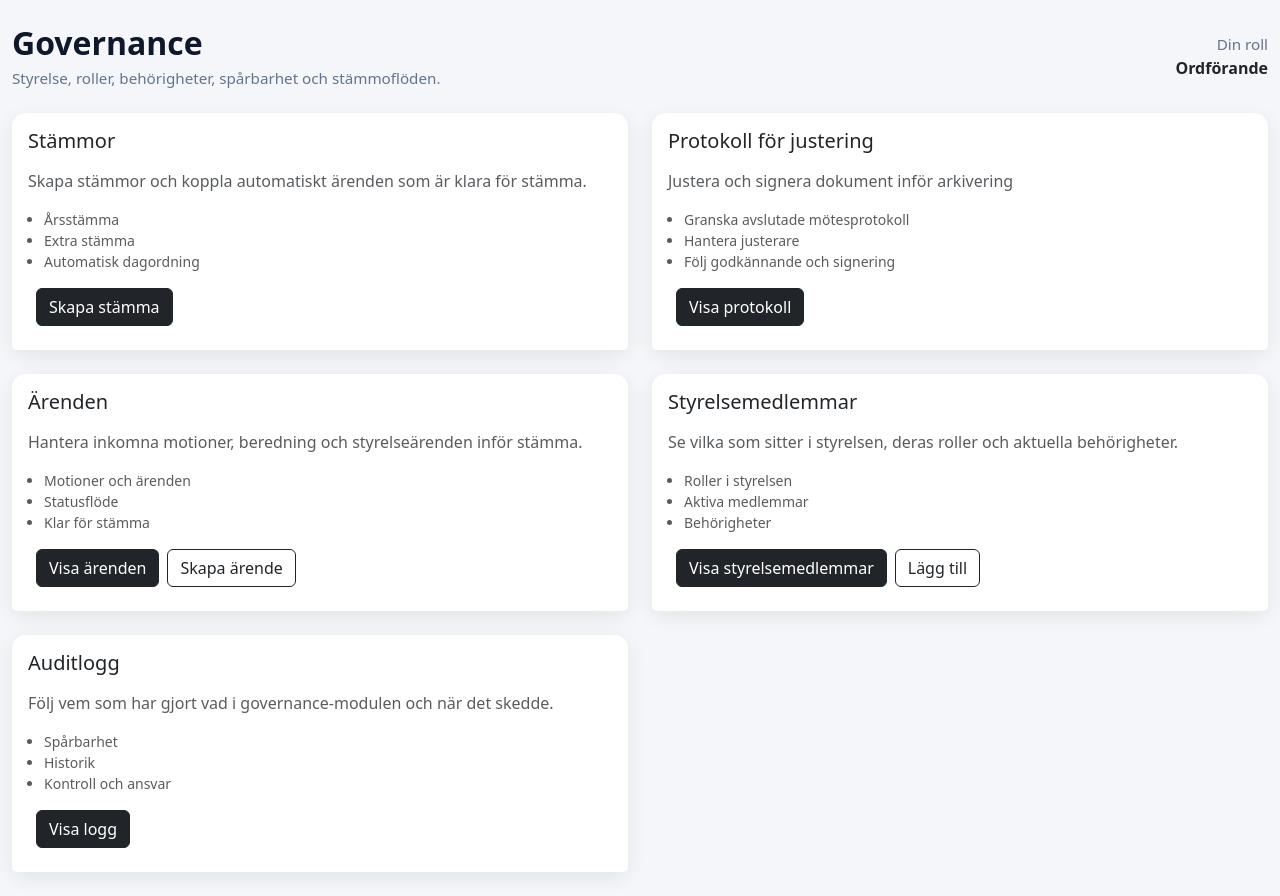
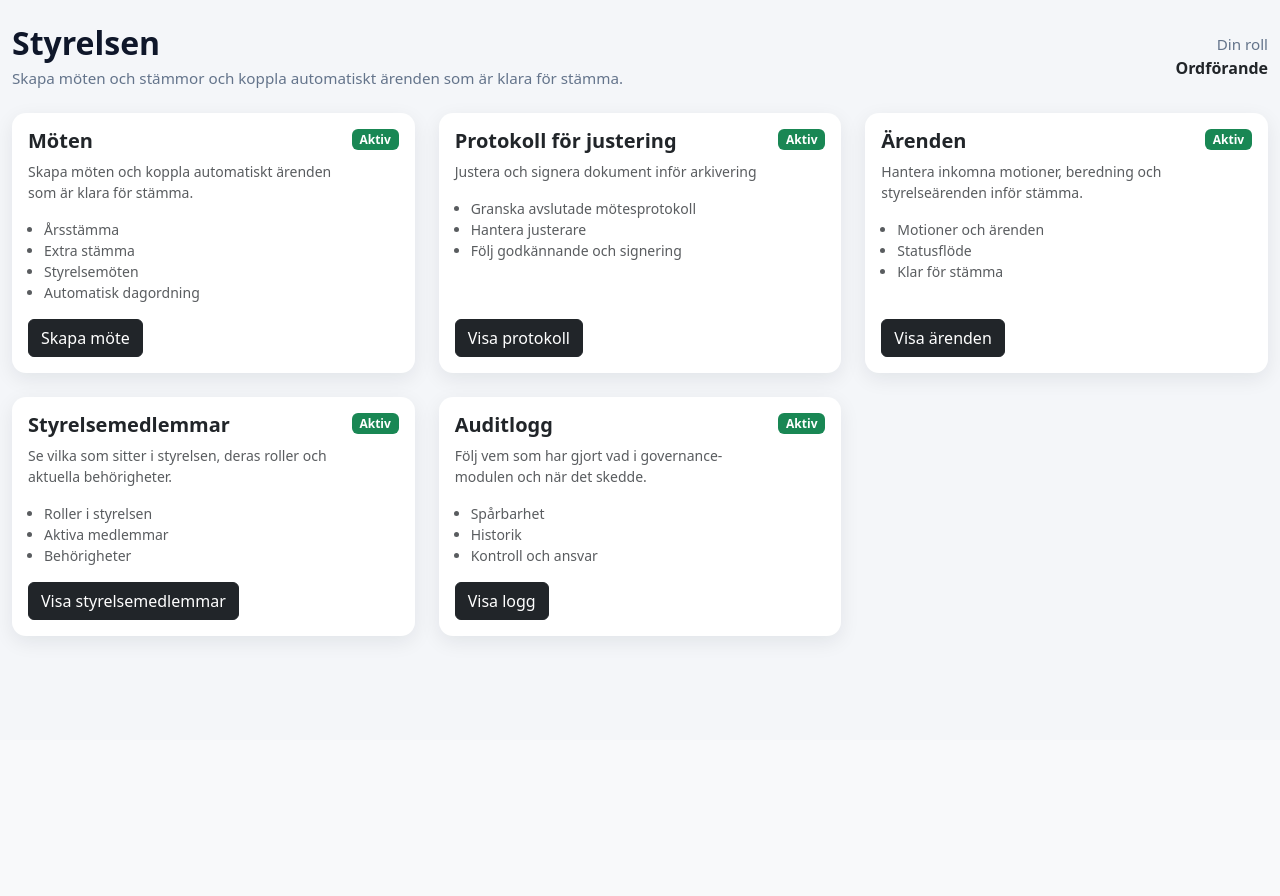
Before and after one commit to StoffeEriksson/fishing_association_portal, a Django app: page /governance/ in a window 1280 px wide. Shown: the part 60-956 px from the top of the page. After the commit the page ends 703 px from the top, so only its background shows below. Run offline with Django 5.2, Linux system fonts and the light colour scheme; a user stored in the database is signed in; data comes from the database, SQL or seed files in the repository; tables that the repository leaves empty hold one stand-in row (values such as "Sample post").

Commit message:
styled governance/dashbord cards to match portal/dashboard

```diff
--- a/governance/templates/governance/dashboard.html
+++ b/governance/templates/governance/dashboard.html
@@ -5,9 +5,9 @@
 {% block content %}
 <div class="d-flex flex-column flex-md-row justify-content-between align-items-start align-items-md-center mb-4 gap-3">
   <div>
-    <h1 class="page-title h2 mb-1">Governance</h1>
+    <h1 class="page-title h2 mb-1">Styrelsen</h1>
     <div class="muted-label">
-      Styrelse, roller, behörigheter, spårbarhet och stämmoflöden.
+      Skapa möten och stämmor och koppla automatiskt ärenden som är klara för stämma.
     </div>
   </div>
 
@@ -17,49 +17,52 @@
   </div>
 </div>
 
-<div class="row g-4">
+<div class="row g-4 mb-4">
 
-  <div class="col-12 col-lg-6">
-    <div class="card shadow-soft h-100">
+   <div class="col-12 col-md-6 col-xl-4">
+    <div class="card shadow-soft module-card h-100">
       <div class="card-body">
-        <h2 class="h5 mb-3">Stämmor</h2>
-        <p class="text-muted mb-3">
-          Skapa stämmor och koppla automatiskt ärenden som är klara för stämma.
-        </p>
-
+        <div class="d-flex justify-content-between align-items-start mb-3">
+          <div>
+            <h2 class="h5 mb-1">Möten</h2>
+            <div class="text-muted small mt-2">Skapa möten och koppla automatiskt ärenden som är klara för stämma.</div>
+          </div>
+          <span class="badge text-bg-success">Aktiv</span>
+        </div>
         <ul class="small text-muted ps-3 mb-0">
           <li>Årsstämma</li>
           <li>Extra stämma</li>
+          <li>Styrelsemöten</li>
           <li>Automatisk dagordning</li>
         </ul>
       </div>
-
-      <div class="card-footer bg-white border-0 pt-0 px-4 pb-4 d-flex gap-2 flex-wrap">
+      <div class="card-footer pt-0 px-3 pb-3">
         {% if membership.can_manage_matters %}
-          <a href="{% url 'governance:meeting_create' %}" class="btn btn-dark">
-            Skapa stämma
-          </a>
+        <a href="{% url 'governance:meeting_create' %}" class="btn btn-dark">
+          Skapa möte
+        </a>
         {% endif %}
       </div>
     </div>
   </div>
 
-  <div class="col-12 col-lg-6">
-    <div class="card shadow-soft h-100">
+  <div class="col-12 col-md-6 col-xl-4">
+    <div class="card shadow-soft module-card h-100">
       <div class="card-body">
-        <h2 class="h5 mb-3">Protokoll för justering</h2>
-        <p class="text-muted mb-3">
-          Justera och signera dokument inför arkivering
-        </p>
-
+        <div class="d-flex justify-content-between align-items-start mb-3">
+          <div>
+            <h2 class="h5 mb-1">Protokoll för justering</h2>
+            <div class="text-muted small mt-2">Justera och signera dokument inför arkivering</div>
+          </div>
+          <span class="badge text-bg-success">Aktiv</span>
+        </div>
         <ul class="small text-muted ps-3 mb-0">
           <li>Granska avslutade mötesprotokoll</li>
           <li>Hantera justerare</li>
           <li>Följ godkännande och signering</li>
         </ul>
       </div>
-
-      <div class="card-footer bg-white border-0 pt-0 px-4 pb-4">
+      <div class="card-footer pt-0 px-3 pb-3">
         <a href="{% url 'governance:protocol_review_list' %}" class="btn btn-dark">
           Visa protokoll
         </a>
@@ -67,80 +70,71 @@
     </div>
   </div>
 
-  <div class="col-12 col-lg-6">
-    <div class="card shadow-soft h-100">
+  <div class="col-12 col-md-6 col-xl-4">
+    <div class="card shadow-soft module-card h-100">
       <div class="card-body">
-        <h2 class="h5 mb-3">Ärenden</h2>
-        <p class="text-muted mb-3">
-          Hantera inkomna motioner, beredning och styrelseärenden inför stämma.
-        </p>
-
+        <div class="d-flex justify-content-between align-items-start mb-3">
+          <div>
+            <h2 class="h5 mb-1">Ärenden</h2>
+            <div class="text-muted small mt-2">Hantera inkomna motioner, beredning och styrelseärenden inför stämma.</div>
+          </div>
+          <span class="badge text-bg-success">Aktiv</span>
+        </div>
         <ul class="small text-muted ps-3 mb-0">
           <li>Motioner och ärenden</li>
           <li>Statusflöde</li>
           <li>Klar för stämma</li>
         </ul>
       </div>
-
-      <div class="card-footer bg-white border-0 pt-0 px-4 pb-4 d-flex gap-2 flex-wrap">
+      <div class="card-footer pt-0 px-3 pb-3">
         <a href="{% url 'governance:matter_list' %}" class="btn btn-dark">
           Visa ärenden
         </a>
-
-        {% if membership.can_manage_matters %}
-          <a href="{% url 'governance:matter_create' %}" class="btn btn-outline-dark">
-            Skapa ärende
-          </a>
-        {% endif %}
       </div>
     </div>
   </div>
 
-  <div class="col-12 col-lg-6">
-    <div class="card shadow-soft h-100">
+  <div class="col-12 col-md-6 col-xl-4">
+    <div class="card shadow-soft module-card h-100">
       <div class="card-body">
-        <h2 class="h5 mb-3">Styrelsemedlemmar</h2>
-        <p class="text-muted mb-3">
-          Se vilka som sitter i styrelsen, deras roller och aktuella behörigheter.
-        </p>
-
+        <div class="d-flex justify-content-between align-items-start mb-3">
+          <div>
+            <h2 class="h5 mb-1">Styrelsemedlemmar</h2>
+            <div class="text-muted small mt-2">Se vilka som sitter i styrelsen, deras roller och aktuella behörigheter.</div>
+          </div>
+          <span class="badge text-bg-success">Aktiv</span>
+        </div>
         <ul class="small text-muted ps-3 mb-0">
           <li>Roller i styrelsen</li>
           <li>Aktiva medlemmar</li>
           <li>Behörigheter</li>
         </ul>
       </div>
-
-      <div class="card-footer bg-white border-0 pt-0 px-4 pb-4 d-flex gap-2 flex-wrap">
+      <div class="card-footer pt-0 px-3 pb-3">
         <a href="{% url 'governance:board_member_list' %}" class="btn btn-dark">
           Visa styrelsemedlemmar
         </a>
-
-        {% if membership.can_manage_members %}
-          <a href="{% url 'governance:board_member_create' %}" class="btn btn-outline-dark">
-            Lägg till
-          </a>
-        {% endif %}
       </div>
     </div>
   </div>
 
-  <div class="col-12 col-lg-6">
-    <div class="card shadow-soft h-100">
+  <div class="col-12 col-md-6 col-xl-4">
+    <div class="card shadow-soft module-card h-100">
       <div class="card-body">
-        <h2 class="h5 mb-3">Auditlogg</h2>
-        <p class="text-muted mb-3">
-          Följ vem som har gjort vad i governance-modulen och när det skedde.
-        </p>
-
+        <div class="d-flex justify-content-between align-items-start mb-3">
+          <div>
+            <h2 class="h5 mb-1">Auditlogg</h2>
+            <div class="text-muted small mt-2">Följ vem som har gjort vad i governance-modulen och när det skedde.</div>
+          </div>
+          <span class="badge text-bg-success">Aktiv</span>
+        </div>
         <ul class="small text-muted ps-3 mb-0">
           <li>Spårbarhet</li>
           <li>Historik</li>
           <li>Kontroll och ansvar</li>
         </ul>
       </div>
-
-      <div class="card-footer bg-white border-0 pt-0 px-4 pb-4">
+      <div class="card-footer pt-0 px-3 pb-3">
         <a href="{% url 'governance:activity_log_list' %}" class="btn btn-dark">
           Visa logg
         </a>
```
Also changed, not shown: portal/templates/portal/dashboard.html (+7 -44 lines).
